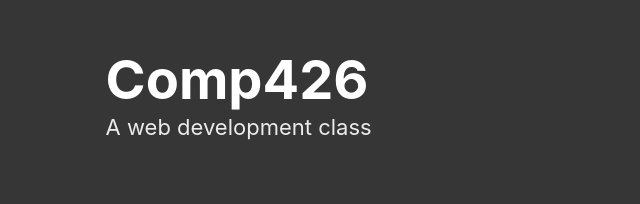
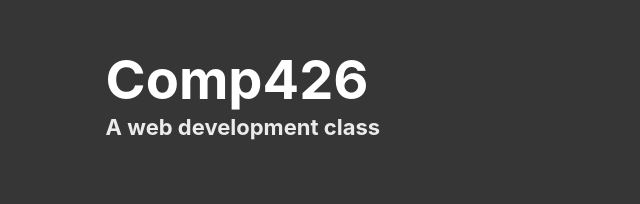
Before and after one commit to jdmar3-comp426/a02-cpysleeper, a website: page index.html in a window 1280 px wide. Shown: the part 305-509 px from the top of the page, without its empty margins (0-640 px from the left). Drawn offline with nearby package versions, Linux system fonts and the light colour scheme; a web font is replaced by a local one.

Commit message:
Update index.html

```diff
--- a/index.html
+++ b/index.html
@@ -15,7 +15,7 @@
             <h1 class="title has-text-weight-bold">
                 Comp426
             </h1>
-            <h2 class="subtitle has-text-weight-normal">
+            <h2 class="subtitle has-text-weight-bold">
                 A web development class
             </h2>
         </div>
```
